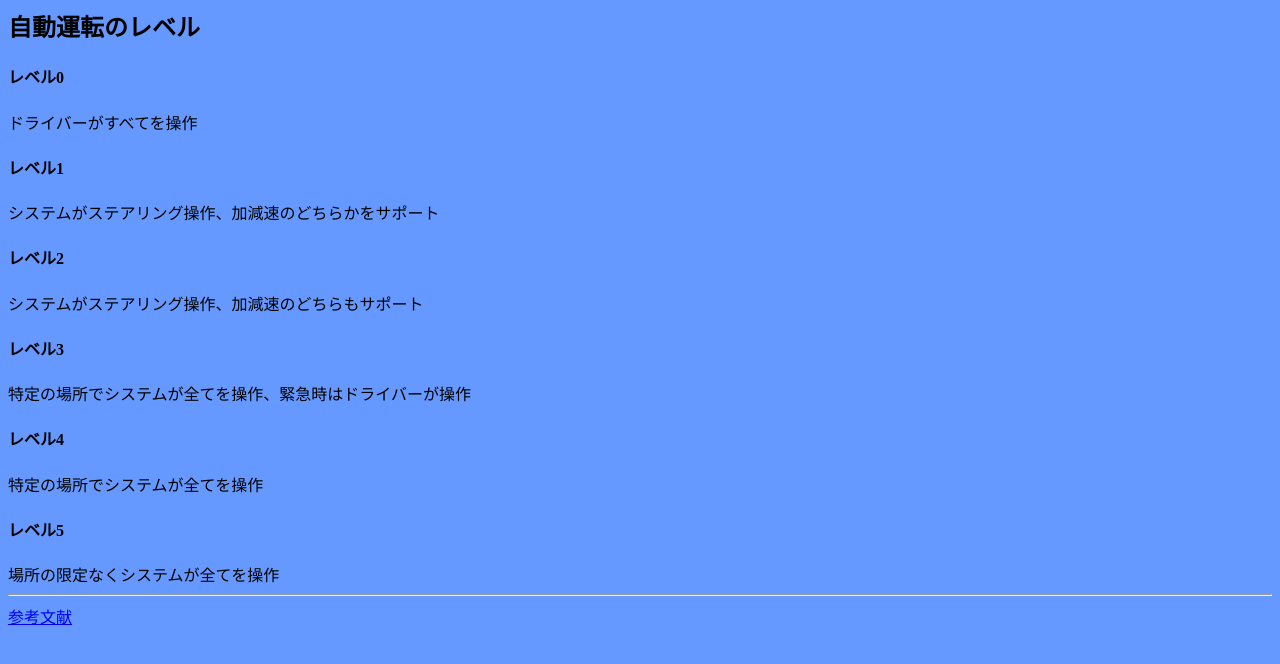
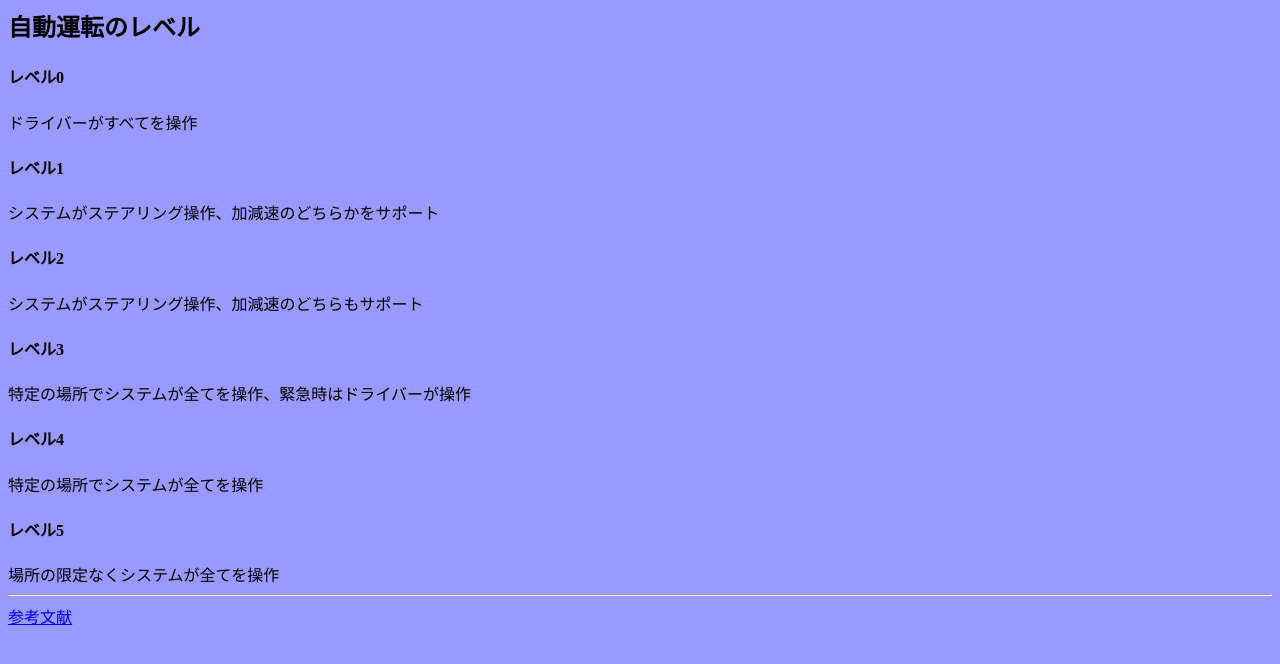
Before and after one commit to keiki115/keiki115.github.io, a plain HTML site: page cl2020-reberu.html in a window 1280 px wide. Drawn offline with Linux system fonts and the light colour scheme.

Commit message:
Add files via upload

```diff
--- a/cl2020-reberu.html
+++ b/cl2020-reberu.html
@@ -3,7 +3,7 @@
 <TITLE>自動運転</TITLE>
 <style>
 body {
-   background-color: #6699FF
+   background-color: #9999FF
 }
 </style>
 </HEAD>
```
Also changed, not shown: cl2020.html (+1 -1 lines).
